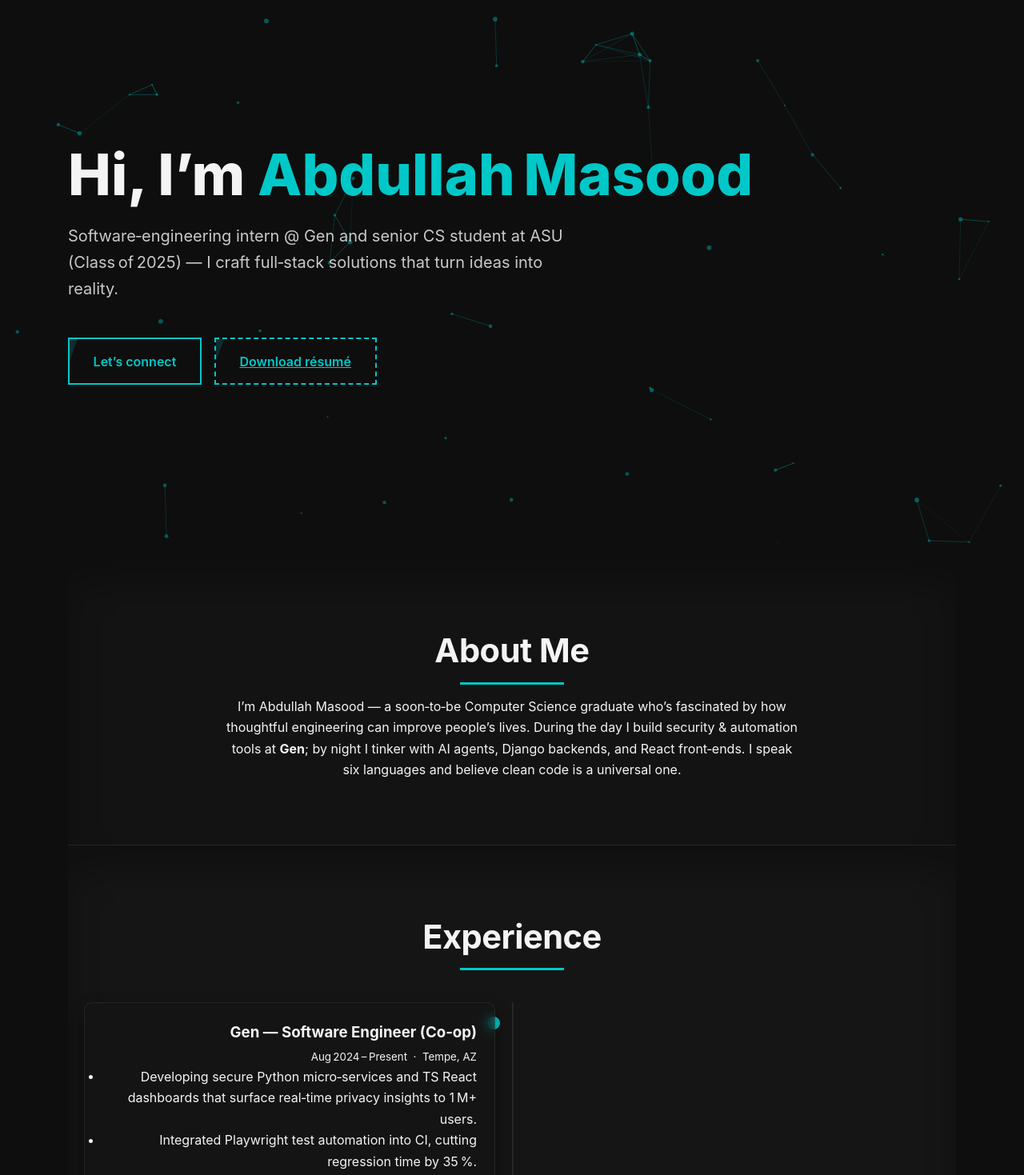
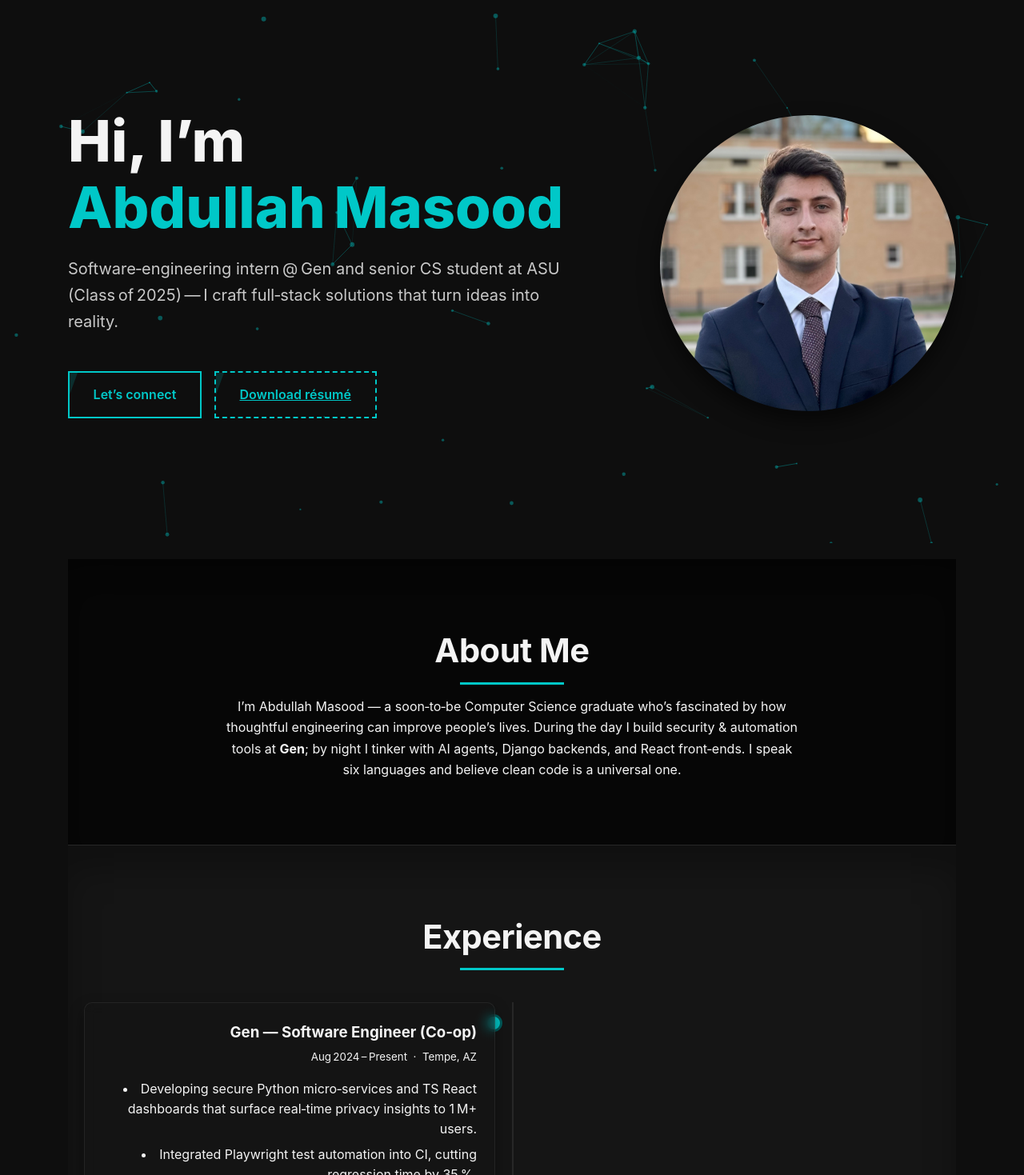
Before and after one commit to abdullahmasood6/PortfolioWebsite, a React (Vite) app in the folder my-portfolio/: page / in a window 1280 px wide. Shown: the part 121-1590 px from the top of the page at 80% size. Built offline with nearby package versions, Linux system fonts and the light colour scheme.

Commit message:
svaing half v3

```diff
--- a/my-portfolio/package.json
+++ b/my-portfolio/package.json
@@ -10,6 +10,7 @@
     "preview": "vite preview"
   },
   "dependencies": {
+    "emailjs-com": "^3.2.0",
     "react": "^19.0.0",
     "react-dom": "^19.0.0",
     "react-scroll": "^1.9.3",
--- a/my-portfolio/src/App.jsx
+++ b/my-portfolio/src/App.jsx
@@ -7,15 +7,21 @@ import About from './sections/About';
 import Experience from './sections/Experience';
 import Projects from './sections/Projects';
 import Education from './sections/Education';
-import Activities from './sections/Activities';
+import Activities from './sections/Activities';          // volunteering / clubs
+import LinkedInActivity from './sections/LinkedInActivity';
 import Contact from './sections/Contact';
 import Footer from './sections/Footer';
 
 function App() {
   return (
     <>
+      {/* fixed top bar */}
       <Navbar />
+
+      {/* star / dot particle background (z‑index = ‑3) */}
       <ParticlesBG />
+
+      {/* main content */}
       <main>
         <Hero />
         <About />
@@ -23,8 +29,11 @@ function App() {
         <Projects />
         <Education />
         <Activities />
+        <LinkedInActivity />
         <Contact />
       </main>
+
+      {/* footer + utilities */}
       <Footer />
       <BackToTop />
     </>
--- /dev/null
+++ b/my-portfolio/src/components/LinkedInPost.jsx
@@ -0,0 +1,28 @@
+const LinkedInPost = ({ urn }) => {
+  const src = `https://www.linkedin.com/embed/feed/update/${encodeURIComponent(
+    urn
+  )}`;
+
+  return (
+    <div
+      style={{
+        width: '100%',
+        height: '600px',           // ↑ makes it taller
+        overflow: 'hidden',
+        borderRadius: '8px',
+        boxShadow: '0 4px 12px rgba(0,0,0,0.3)',
+      }}
+    >
+      <iframe
+        src={src}
+        title="LinkedIn post"
+        width="100%"
+        height="100%"
+        style={{ border: 'none' }}
+        allowFullScreen
+      />
+    </div>
+  );
+};
+
+export default LinkedInPost;
--- a/my-portfolio/src/sections/Hero.jsx
+++ b/my-portfolio/src/sections/Hero.jsx
@@ -1,31 +1,41 @@
 import { Link } from 'react-scroll';
+import profileImg from '../assets/profile.jpg';   // <-- new import
 
 const Hero = () => (
   <header className="hero" id="home">
+    <div className="hero-inner">
+      {/* --- left : intro text --- */}
+      <div className="intro">
         <h1>
           Hi, I’m <span>Abdullah Masood</span>
         </h1>
 
         <p className="lead">
-      Software‑engineering intern @ Gen and senior CS student at ASU (Class of 2025) —
-      I craft full‑stack solutions that turn ideas into reality.
+          Software‑engineering intern @ Gen and senior CS student at ASU
+          (Class of 2025) — I craft full‑stack solutions that turn ideas into
+          reality.
         </p>
 
-    {/* button group */}
-    <div style={{ display:'flex', gap:'1rem', flexWrap:'wrap' }}>
+        <div className="btn-row">
           <Link to="contact" smooth duration={400} className="btn-accent">
             Let’s connect
           </Link>
 
-      {/* NEW résumé download button (same styling) */}
           <a
             href="/resume.pdf"
             download
             className="btn-accent"
-        style={{ borderStyle:'dashed' }}        /* visual difference */
+            style={{ borderStyle: 'dashed' }}
           >
             Download résumé
           </a>
+        </div>
+      </div>
+
+      {/* --- right : profile photo --- */}
+      <div className="photo-wrap">
+        <img src={profileImg} alt="Abdullah Masood portrait" />
+      </div>
     </div>
   </header>
 );
--- /dev/null
+++ b/my-portfolio/src/sections/LinkedInActivity.jsx
@@ -0,0 +1,45 @@
+import LinkedInPost from '../components/LinkedInPost';
+
+const POSTS = [
+  'urn:li:activity:7324486737458536448', // Capstone milestone
+  'urn:li:activity:7283910253056815104'  // Dean’s List
+];
+
+export default function LinkedInActivity() {
+  return (
+    <section id="linkedin" className="section">
+      <h2>LinkedIn&nbsp;Activity</h2>
+      <p
+        style={{
+          textAlign: 'center',
+          color: 'var(--text-mid)',
+          marginBottom: '2.2rem',
+        }}
+      >
+        A peek at what I’ve been sharing recently
+      </p>
+
+      <div
+        style={{
+          display: 'grid',
+          gap: '2rem',
+          gridTemplateColumns: 'repeat(auto-fit, minmax(400px, 1fr))',
+        }}
+      >
+        {POSTS.map((urn) => (
+          <LinkedInPost key={urn} urn={urn} />
+        ))}
+      </div>
+
+      <p style={{ textAlign: 'center', marginTop: '2rem' }}>
+        <a
+          href="https://www.linkedin.com/in/abdullah-masood1/recent-activity/all/"
+          target="_blank"
+          rel="noopener noreferrer"
+        >
+          See all activity on LinkedIn&nbsp;↗
+        </a>
+      </p>
+    </section>
+  );
+}
--- a/my-portfolio/src/styles/global.css
+++ b/my-portfolio/src/styles/global.css
@@ -1,9 +1,13 @@
+/* ------------------------------------------------------------------
+   GLOBAL STYLES – Version 2  + larger hero photo & card tweaks
+   ------------------------------------------------------------------ */
+
 /* ---------- colour tokens ---------- */
 :root{
   --accent:#00c8c8;
   --bg-900:#0e0e0e;
   --bg-800:#151515;
-  --panel:#131313;          /* new */
+  --panel:rgba(0,0,0,.55);
   --text-light:#f4f4f4;
   --text-mid:#c9c9c9;
   --border:#272727;
@@ -13,22 +17,26 @@
 body{opacity:0;transition:opacity .6s ease-out;font-size:16px;}
 body.loaded{opacity:1;}
 
-/* ---------- reset ---------- */
+/* ---------- animated mesh‑gradient background ---------- */
+body{background:var(--bg-900);}
+body::before{
+  content:"";position:fixed;inset:0;pointer-events:none;z-index:-2;
+  background:linear-gradient(115deg,#00c8c8 0%,#0e5cff 50%,#ff0078 100%);
+  background-size:400% 400%;
+  animation:mesh 18s ease-in-out infinite;
+}
+@keyframes mesh{
+  0%,100%{background-position:0% 50%;}
+  50%{background-position:100% 50%;}
+}
+
+/* ---------- reset & base ---------- */
 *{box-sizing:border-box;margin:0;padding:0;scroll-behavior:smooth;}
 html,body{height:100%;}
 body{
   font-family:Inter,Segoe UI,Roboto,Helvetica,Arial,sans-serif;
-  background:var(--bg-900);
   color:var(--text-light);
   line-height:1.65;
-}
-
-/* ---------- soft overlay ---------- */
-body::before{
-  content:"";position:fixed;inset:0;pointer-events:none;z-index:-2;
-  background:
-    radial-gradient(at 25% 25%,rgba(0,200,200,.08),transparent 60%),
-    radial-gradient(at 75% 75%,rgba(0,200,200,.06),transparent 60%);
 }
 
 /* ---------- layout ---------- */
@@ -40,15 +48,10 @@ main{max-width:1150px;margin:80px auto 0;padding:0 1.25rem;}
   background:var(--panel);
   box-shadow:0 30px 40px rgba(0,0,0,.25) inset;
 }
-.section:nth-of-type(even){background:var(--bg-800);} /* subtle zebra */
-
+.section:nth-of-type(even){background:var(--bg-800);}
 .section h2{
-  font-size:2.6rem;              /* bigger */
-  margin-bottom:1.4rem;
-  position:relative;
-  text-align:center;
-  letter-spacing:-0.5px;
-  font-weight:700;
+  font-size:2.6rem;margin-bottom:1.4rem;position:relative;
+  text-align:center;letter-spacing:-0.5px;font-weight:700;
 }
 .section h2::after{
   content:"";position:absolute;left:50%;transform:translateX(-50%);
@@ -67,30 +70,50 @@ a{color:var(--accent);} a:hover{text-decoration:underline;}
   box-shadow:0 8px 18px rgba(0,0,0,.4);
 }
 
-/* ---------- hero ---------- */
-.hero{
-  min-height:calc(100vh - 60px);
-  display:flex;flex-direction:column;justify-content:center;
+/* bullet lists inside cards */
+.card ul{
+  margin:1rem 0 0;
+  padding-left:1.4rem;              /* nicer alignment */
+  list-style-type:disc;
+  list-style-position:inside;
 }
-.hero h1{
-  font-size:clamp(3rem,6vw,4.5rem);
-  font-weight:800;
-  line-height:1.15;
+.card ul li{margin:.5rem 0;line-height:1.55;}
+
+/* ---------- hero with larger profile photo ---------- */
+.hero{min-height:calc(100vh - 60px);display:flex;flex-direction:column;justify-content:center;}
+
+.hero-inner{display:flex;align-items:center;gap:4rem;flex-wrap:wrap;}
+.intro{flex:1 1 400px;}
+
+.photo-wrap{
+  flex:0 0 370px;height:370px;        /* larger desktop size */
+  border-radius:50%;overflow:hidden;
+  box-shadow:0 12px 26px rgba(0,0,0,.55);
 }
+.photo-wrap img{width:100%;height:100%;object-fit:cover;}
+
+/* tablet */
+@media(max-width:1020px){
+  .hero-inner{gap:3rem;}
+  .photo-wrap{flex:0 0 280px;height:280px;}
+}
+
+/* mobile */
+@media(max-width:700px){
+  .hero-inner{flex-direction:column;text-align:center;}
+  .photo-wrap{margin-top:2.2rem;}
+}
+
+.hero h1{font-size:clamp(3rem,6vw,4.5rem);font-weight:800;line-height:1.15;}
 .hero h1 span{color:var(--accent);}
-.hero .lead{
-  margin:1.2rem 0 2.8rem;
-  font-size:1.25rem;
-  max-width:640px;
-  color:var(--text-mid);
-}
+.hero .lead{margin:1.2rem 0 2.8rem;font-size:1.25rem;max-width:640px;color:var(--text-mid);}
+.btn-row{display:flex;gap:1rem;flex-wrap:wrap;}
 
 /* ---------- buttons ---------- */
 .btn-accent{
   position:relative;overflow:hidden;cursor:pointer;
   display:inline-block;border:2px solid var(--accent);
-  padding:.9rem 1.85rem;font-weight:600;
-  color:var(--accent);background:transparent;
+  padding:.9rem 1.85rem;font-weight:600;color:var(--accent);background:transparent;
   transition:color .25s,background .25s;
 }
 .btn-accent:hover{background:var(--accent);color:var(--bg-900);}
@@ -100,13 +123,9 @@ a{color:var(--accent);} a:hover{text-decoration:underline;}
   transition:left .4s;
 }
 .btn-accent:hover::after{left:120%;}
+.btn-fill{cursor:pointer;}
 
-.btn-fill{cursor:pointer;}        /* contact form button */
-
-/* ---------- pointer for any .card link (e.g., project flip) ---------- */
-.card a{cursor:pointer;}
-
-/* ---------- timeline / grid / contact --------- (unchanged) ---------- */
+/* ---------- timeline ---------- */
 .timeline{position:relative;margin-top:3rem;}
 .timeline::before{content:"";position:absolute;left:50%;top:0;bottom:0;width:2px;background:var(--border);}
 .exp-item{width:48%;margin-bottom:3.5rem;position:relative;}
@@ -125,12 +144,10 @@ a{color:var(--accent);} a:hover{text-decoration:underline;}
   .exp-item::before{left:-9px;right:auto;}
 }
 
+/* ---------- grids & contact ---------- */
 .grid-2{display:grid;gap:2rem;grid-template-columns:repeat(auto-fit,minmax(260px,1fr));}
 
-.contact-wrap{
-  display:grid;gap:2.5rem;
-  grid-template-columns:repeat(auto-fit,minmax(300px,1fr));
-}
+.contact-wrap{display:grid;gap:2.5rem;grid-template-columns:repeat(auto-fit,minmax(300px,1fr));}
 .contact-wrap input,.contact-wrap textarea{
   width:100%;padding:.8rem;border:1px solid var(--border);border-radius:4px;
   background:var(--bg-800);color:var(--text-light);font-size:1rem;
@@ -144,9 +161,6 @@ a{color:var(--accent);} a:hover{text-decoration:underline;}
 .btn-fill:hover{opacity:.9;cursor:pointer;}
 
 /* ---------- footer ---------- */
-footer{
-  background:#0a0a0a;text-align:center;
-  padding:2.2rem 1rem;font-size:.9rem;color:var(--text-mid);
-}
+footer{background:#0a0a0a;text-align:center;padding:2.2rem 1rem;font-size:.9rem;color:var(--text-mid);}
 footer .links a{margin:0 .75rem;color:var(--text-mid);cursor:pointer;}
 footer .links a:hover{color:var(--accent);}
```
Also changed, not shown: my-portfolio/src/assets/profile.jpg (added), 1 other file (tests, documents, lock files or other folders). Lines whose indentation alone changed are shown as unchanged.
